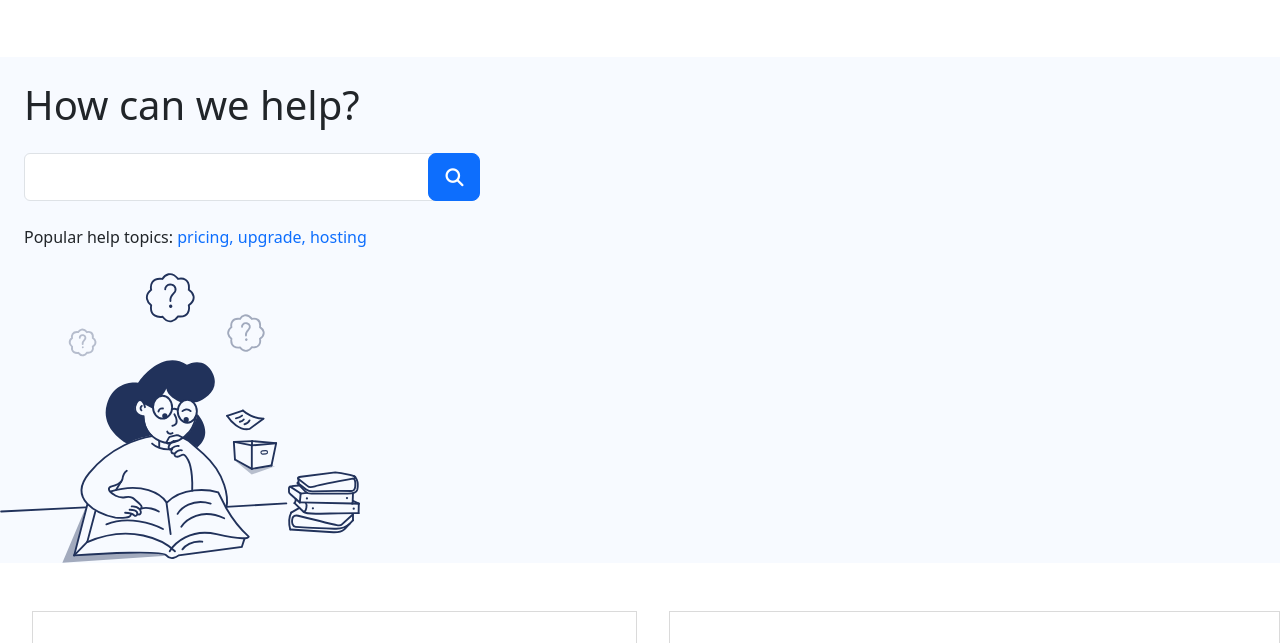
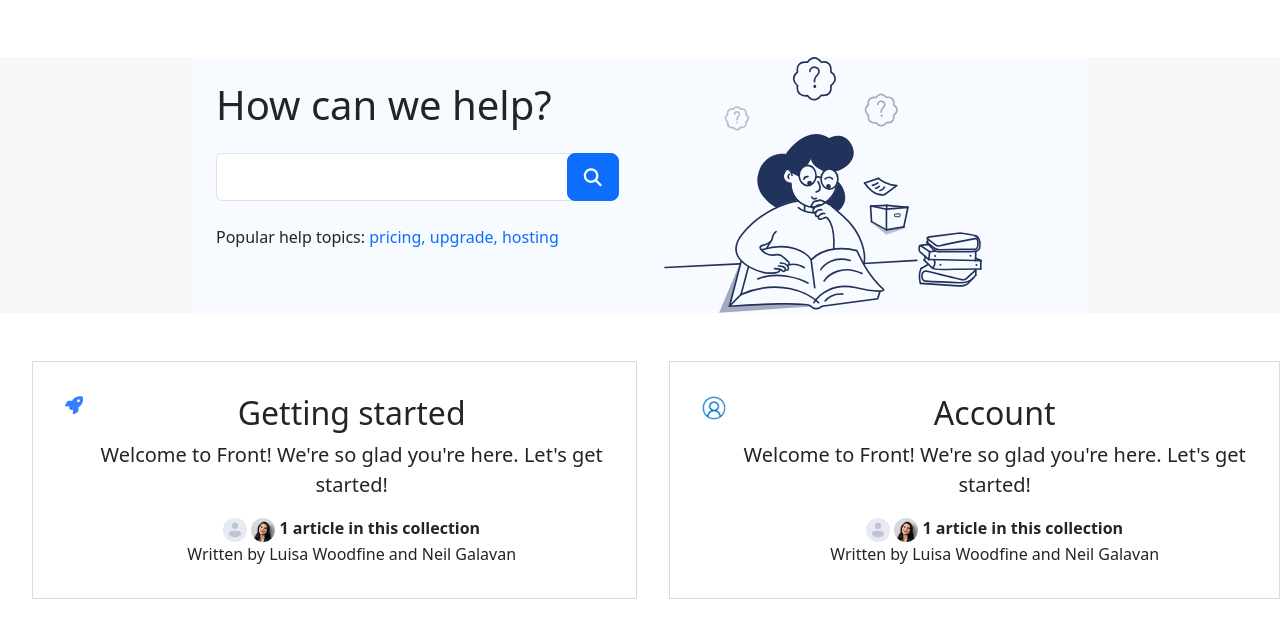
Before and after one commit to Mohamedwagdy13/portflio-front-web, a plain HTML site: page index.html in a window 1280 px wide. Shown: the part 77-720 px from the top of the page. Drawn offline with Linux system fonts and the light colour scheme.

Commit message:
Add files via upload

```diff
--- a/css/style23.css
+++ b/css/style23.css
@@ -28,6 +28,10 @@ nav .container .link ul li a:hover{color: #377dff;}
 /* navbar */
 /* part1 */
 .part1{ display: flex;
+    background-color: rgba(248, 248, 248, 0.973);}
+.sectionpart1{width: 70%;
+margin: auto;
+display: flex;
 background-image: url(../../img/12455.png);}
 form .button{position: relative;
     right: 5%;
```
